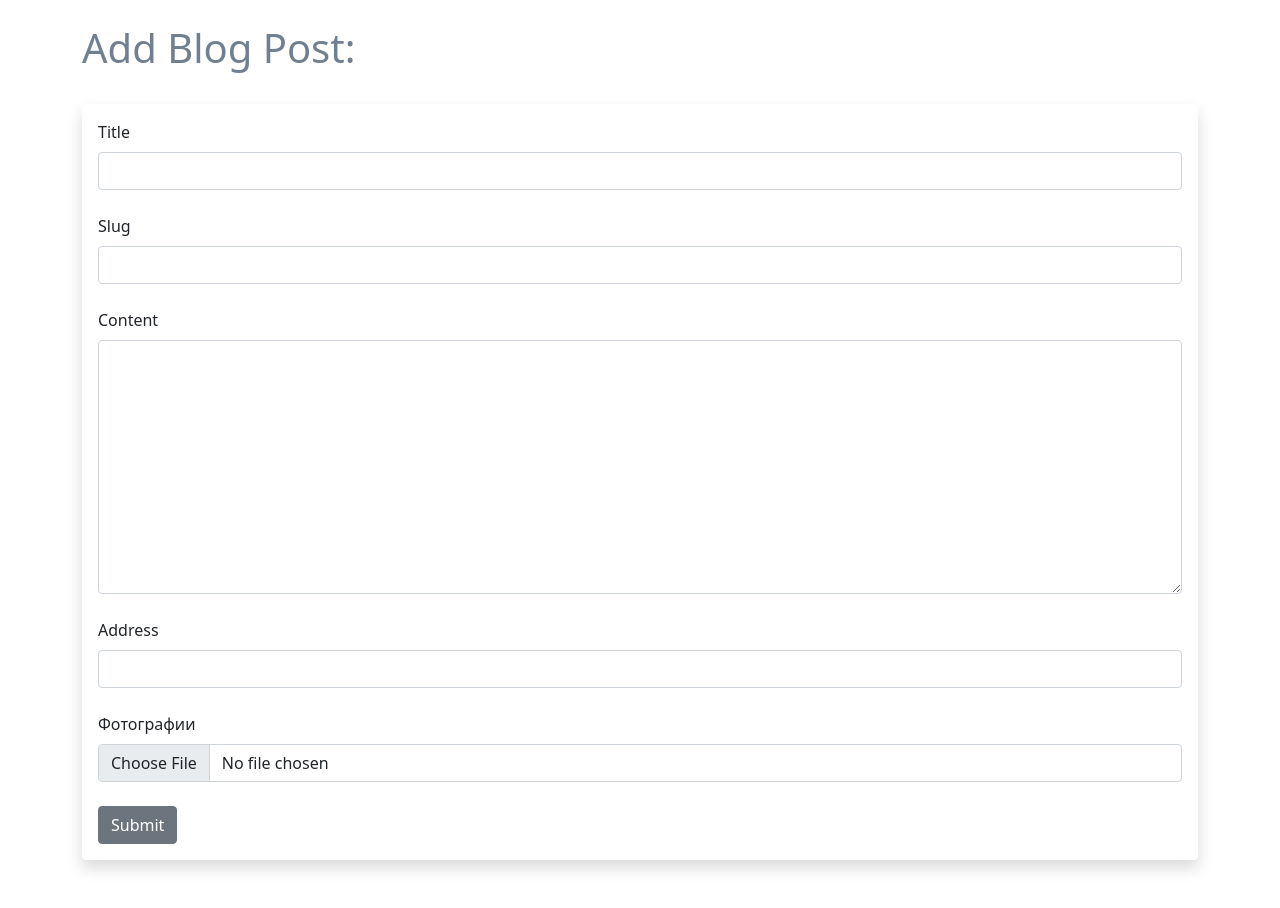
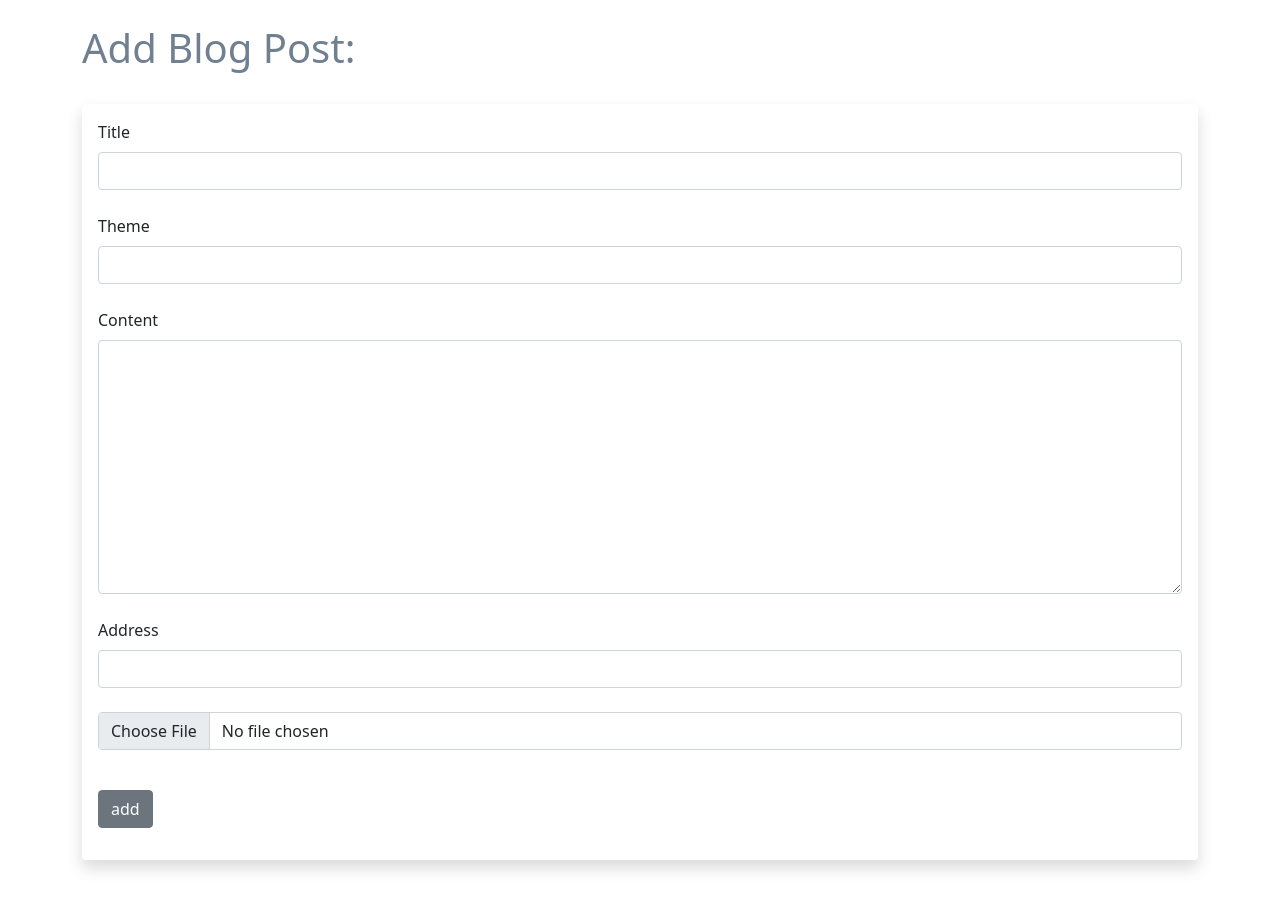
Before and after one commit to Galax0513/flask, a Flask app: page /add-post in a window 1280 px wide. Shown: the part 56-964 px from the top of the page. Run offline with Flask 2, Linux system fonts and the light colour scheme; a user stored in the database is signed in; parts of the project's set-up code (start-up, migrations or seed data) failed here and were passed over.

Commit message:
pictrures

```diff
--- a/data/blog_post.py
+++ b/data/blog_post.py
@@ -13,7 +13,7 @@ class Posts(SqlAlchemyBase):
     content = sqlalchemy.Column(sqlalchemy.Text)
     date_posted = sqlalchemy.Column(sqlalchemy.DateTime, default=datetime.utcnow)
     slug = sqlalchemy.Column(sqlalchemy.String(200))
-    img = sqlalchemy.Column(sqlalchemy.BLOB)
+    img = sqlalchemy.Column(sqlalchemy.String())
     address = sqlalchemy.Column(sqlalchemy.String(200))
     coords = sqlalchemy.Column(sqlalchemy.String(100))
     # Foreign Key To Link Users
--- a/forms/forms.py
+++ b/forms/forms.py
@@ -42,7 +42,7 @@ class PostForm(FlaskForm):
     title = StringField("Title", validators=[DataRequired()])
     author = StringField("Author")
     content = StringField("Content", validators=[DataRequired()], widget=TextArea())
-    slug = StringField("Slug", validators=[DataRequired()])
+    slug = StringField("Theme", validators=[DataRequired()])
     address = StringField("Address", validators=[DataRequired()])
     img = FileField("Фотографии")
     submit = SubmitField('Submit')
--- a/main.py
+++ b/main.py
@@ -1,11 +1,14 @@
 import json
+import os
 import threading
 import socket
+import uuid
 from time import sleep
 import requests
 from flask import Flask, render_template, flash, request, redirect, url_for
 from flask_wtf import FlaskForm
 from turbo_flask import Turbo
+from werkzeug.utils import secure_filename
 from wtforms import StringField, SubmitField, PasswordField, BooleanField, ValidationError, TextAreaField, EmailField
 from wtforms.validators import DataRequired, EqualTo, Length
 from datetime import datetime
@@ -38,6 +41,13 @@ sock.connect((SERVER_HOST, int(SERVER_PORT)))
 api = Api(app)
 api.add_resource(GetPos, '/api/getpos')
 turbo = Turbo(app)
+
+UPLOAD_FOLDER = 'static/uploads/'
+
+app.config['UPLOAD_FOLDER'] = UPLOAD_FOLDER
+app.config['MAX_CONTENT_LENGTH'] = 16 * 1024 * 1024
+
+ALLOWED_EXTENSIONS = set(['png', 'jpg', 'jpeg', 'gif'])
 
 
 def main():
@@ -188,32 +198,41 @@ def main():
                 flash("По данному запросу постов не найдено")
         return render_template("posts.html", posts=posts, form=form)
 
+    def allowed_file(filename):
+        return '.' in filename and filename.rsplit('.', 1)[1].lower() in ALLOWED_EXTENSIONS
+
+    a = []
     # Add Post Page
     @app.route('/add-post', methods=['GET', 'POST'])
     def add_post():
         form = PostForm()
-
         if form.validate_on_submit():
             poster = current_user.id
-            global coords
+            file = request.files['file']
+            if file and allowed_file(file.filename):
+                filename = secure_filename(file.filename)
+                pic_name = str(uuid.uuid1()) + "_" + filename
+                file.save(os.path.join(app.config['UPLOAD_FOLDER'], pic_name))
+                a.append(pic_name)
 
-            coords = coords(form.address.data)
+                el = ''.join(a)
 
-            post = Posts(title=form.title.data, content=form.content.data, slug=form.slug.data,
-                         poster_id=poster, address=form.address.data, coords=coords)
-            # Clear The Form
-            form.title.data = ''
-            form.content.data = ''
-            form.slug.data = ''
+                post = Posts(title=form.title.data, content=form.content.data, slug=form.slug.data,
+                             poster_id=poster, img=el)
+                # Clear The Form
+                form.title.data = ''
+                form.content.data = ''
+                form.slug.data = ''
 
-            # Add post data to database
-            db_sess.add(post)
-            db_sess.commit()
+                # Add post data to database
+                db_sess.add(post)
+                db_sess.commit()
 
-            # Return a Message
-            flash("Blog Post Submitted Successfully!")
 
-        # Redirect to the webpage
+                # Return a Message
+                flash("Blog Post Submitted Successfully!")
+
+            # Redirect to the webpage
         return render_template("add_post.html", form=form)
 
 
--- a/templates/add_post.html
+++ b/templates/add_post.html
@@ -41,13 +41,21 @@
         class="form-label") }}
         {{ form.address(class="form-control") }}
 
-        <br/>
-                        {{ form.img.label(
-        class="form-label") }}
-        {{ form.img(class="form-control") }}
 
         <br/>
-        {{ form.submit(class="submit", class="btn btn-secondary") }}
+            <form method="post" action="/" enctype="multipart/form-data">
+        <dl>
+            <p>
+                <input type="file" name="file" class="form-control" autocomplete="off" required>
+            </p>
+        </dl>
+        <p>
+            <br/>
+              <form action="/add_post" method="post">
+     <input type="submit" name="add" value="add" class="btn btn-secondary">
+            </form>
+        </p>
+    </form>
 
 
 
--- a/templates/post.html
+++ b/templates/post.html
@@ -24,12 +24,15 @@
    <input type="submit" value="Upload a file"/>
 </form>
 </div>
+    <br/>
+        <img src="{{ url_for('static', filename='/uploads/{post.img}')}}" width="100px">
 {% if id == post.poster.id %}
 <a href="{{ url_for('edit_post', id=post.id) }}" class="btn btn-outline-secondary btn-sm">Edit Post</a>
 
 <a href="{{ url_for('delete_post', id=post.id) }}" class="btn btn-outline-danger btn-sm">DELETE</a>
 
 <a href="{{ url_for('posts', id=post.id) }}" class="btn btn-outline-secondary btn-sm">Back to Blog</a>
+
 {% endif %}
 
 
--- a/templates/posts.html
+++ b/templates/posts.html
@@ -18,7 +18,7 @@ if (window.location.href.indexOf('reload')==-1) {
 {% endfor %}
 
 
-<form action="" method="post">
+<form action="/map_new" method="post">
     <p>{{ form.search(class="form-control")}}</p>
     <p>{{ form.submit(type="submit", class="btn btn-primary") }} <a type="button" class="btn btn-outline-primary" href="/map_new">На карте</a></p>
 
@@ -32,6 +32,8 @@ if (window.location.href.indexOf('reload')==-1) {
         {{post.date_posted }} | {{post.slug }}</small><br/>
     {{post.content }}
     <br/>
+        <br/>
+        <img src="{{ url_for('static', filename='/uploads/{post.img}')}}" width="100px">
     <br/>
     <a href="{{ url_for('edit_post', id=post.id) }}" class="btn btn-outline-secondary btn-sm">Edit Post</a>
         <a href="{{ url_for('delete_post', id=post.id) }}" class="btn btn-outline-danger btn-sm">DELETE</a>
```
Also changed, not shown: pos.txt (+1 -1 lines).
